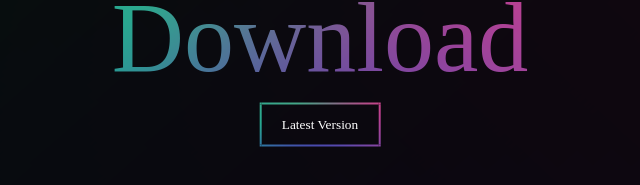
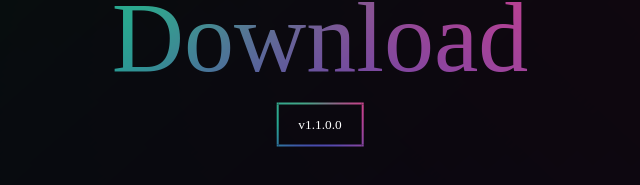
Before and after one commit to Beat-YT/backend, a plain HTML site: page public/html/download.html in a window 1280 px wide. Shown: the part 333-518 px from the top of the page, without its empty margins (320-960 px from the left). Drawn offline with Linux system fonts and the light colour scheme; a web font is replaced by a local one.

Commit message:
Update for Launcher/Native v1.1.0.0

```diff
--- a/public/html/download.html
+++ b/public/html/download.html
@@ -8,7 +8,7 @@
     <body>
         <div class="center">
             <a id="thicc">Download</a><br>
-            <button onclick="document.location.href='/files/latest.zip'">Latest Version</button>
+            <button onclick="document.location.href='/files/v1.1.0.0.zip'">v1.1.0.0</button>
         </div>
     </body>
 </html>
```
Also changed, not shown: 3 other files.
